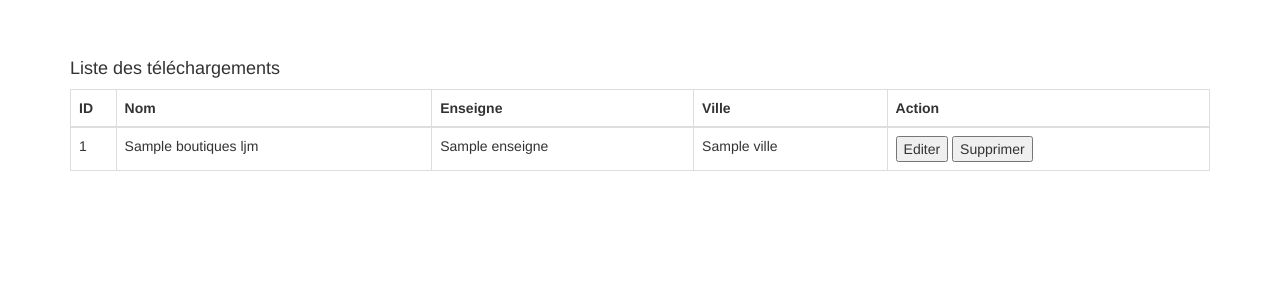
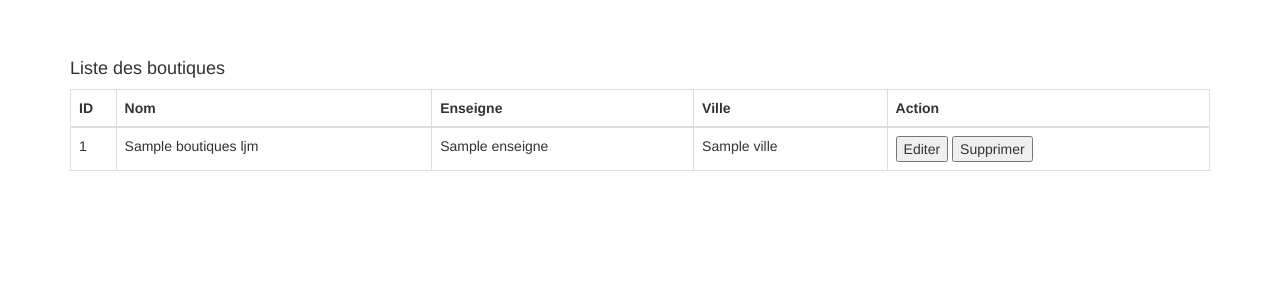
Before and after one commit to Marchps/Admin-LJM, a PHP site: the page made by app/Views/boutiques_ljm/index.php in a window 1280 px wide. Shown: the part 51-351 px from the top of the page. Run offline with PHP 8.4, Linux system fonts and the light colour scheme; the template is opened without the code that fills it: most values are stand-ins (such as "Sample title", 1, 10 or a date in 2020); data that the repository does not hold is empty; some libraries are stand-ins or nearby versions.

Commit message:
update users vue index_ljm

```diff
--- a/app/Views/boutiques_ljm/index.php
+++ b/app/Views/boutiques_ljm/index.php
@@ -1,4 +1,4 @@
-                <h4 class="widgettitle">Liste des téléchargements</h4>
+                <h4 class="widgettitle">Liste des boutiques</h4>
                 <table id="dyntable" class="table table-bordered">
                     <colgroup>
                         <col class="con0" style="align: center; width: 4%" />
```
